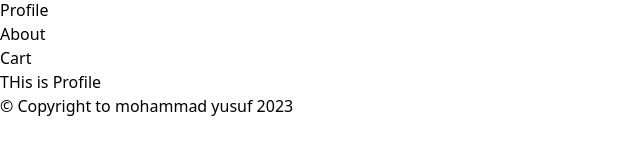
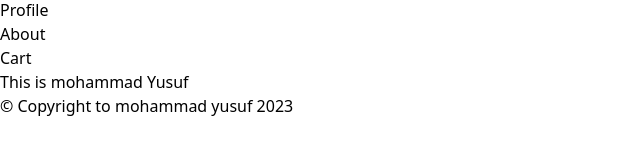
Before and after one commit to MohammadYusufDotCom/ReactJs, a React (Vite) app in the folder 03.1_Ecom_Dashborad/: page /profile in a window 1280 px wide. Shown: the part 122-282 px from the top of the page, without its empty margins (0-640 px from the left). Built offline with nearby package versions, Linux system fonts and the light colour scheme; sample sign-in values are in the browser's storage.

Commit message:
footer agignment fixed

```diff
--- a/03.1_Ecom_Dashborad/src/Componants/Profile/Profile.jsx
+++ b/03.1_Ecom_Dashborad/src/Componants/Profile/Profile.jsx
@@ -2,8 +2,8 @@
 
 function Profile() {
   return (
-    <div className=" flex justify-center items-center h-full ">
-      THis is Profile
+    <div className=" flex justify-center h-screen">
+      <h1>This is mohammad Yusuf </h1>
     </div>
   );
 }
```
Also changed, not shown: 1 other file (tests, documents, lock files or other folders).
